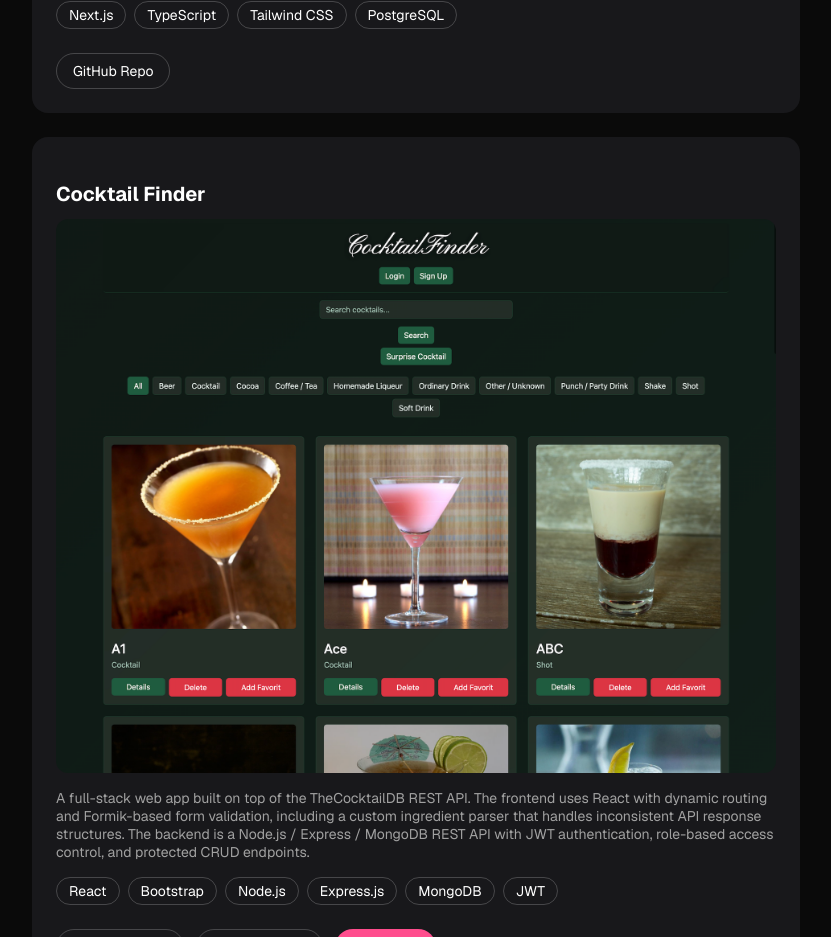
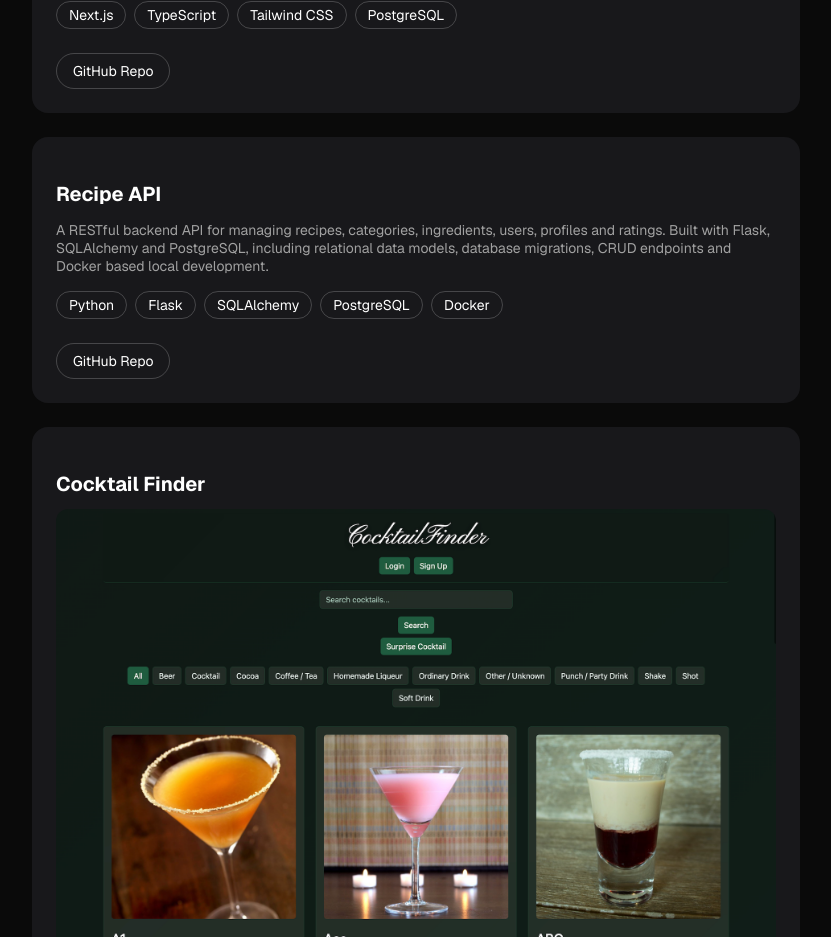
Before and after one commit to lina98st/portfolio, a Next.js app: page / in a window 1280 px wide. Shown: the part 2196-3133 px from the top of the page, without its empty margins (224-1055 px from the left). Built offline with nearby package versions, Linux system fonts and the light colour scheme.

Commit message:
Add recipe API project

```diff
--- a/app/components/ProjectsSection.tsx
+++ b/app/components/ProjectsSection.tsx
@@ -38,6 +38,37 @@ export default function ProjectsSection() {
           <div className="project__links">
             <a
               href="https://github.com/lina98st/taskflow"
+              target="_blank"
+              rel="noopener noreferrer"
+              className="project__link"
+            >
+              GitHub Repo
+            </a>
+          </div>
+        </div>
+
+        {/* Recipe API */}
+        <div className="project">
+          <h3 className="project__name">Recipe API</h3>
+
+          <p className="project__desc">
+            A RESTful backend API for managing recipes, categories, ingredients,
+            users, profiles and ratings. Built with Flask, SQLAlchemy and
+            PostgreSQL, including relational data models, database migrations,
+            CRUD endpoints and Docker based local development.
+          </p>
+
+          <div className="project__tags">
+            <span className="project__tag">Python</span>
+            <span className="project__tag">Flask</span>
+            <span className="project__tag">SQLAlchemy</span>
+            <span className="project__tag">PostgreSQL</span>
+            <span className="project__tag">Docker</span>
+          </div>
+
+          <div className="project__links">
+            <a
+              href="https://github.com/lina98st/recipe-api"
               target="_blank"
               rel="noopener noreferrer"
               className="project__link"
```
Also changed, not shown: public/recipe-api-preview.png (added).
